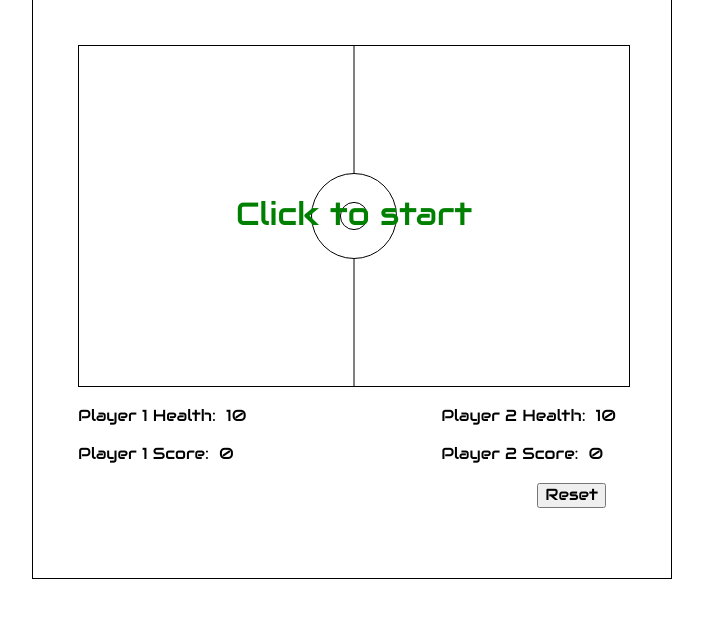
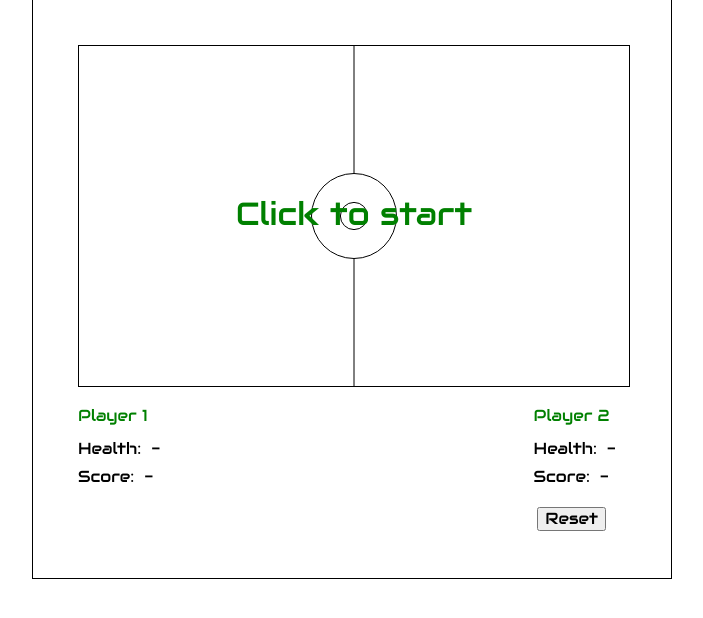
Before and after one commit to marktrevail/pong-game, a PHP site: page / in a window 1280 px wide. Shown: the part 121-739 px from the top of the page, without its empty margins (288-991 px from the left). Run offline with PHP 8.4, Linux system fonts and the light colour scheme.

Commit message:
Working v0.2 2 player

```diff
--- a/css/_base.css
+++ b/css/_base.css
@@ -22,8 +22,16 @@
   font-weight:normal;
 }
 
+h2{
+  font-size: 2em;
+  font-weight:normal;
+  color: green;
+  margin: 20px 0 5px 0;
+}
+
+
 #game-area span{
   font-size: 2em;
   font-weight:normal;
-  margin: 20px 10px 0 0;
+  margin: 10px 10px 0 0;
 }
--- a/index.html
+++ b/index.html
@@ -20,24 +20,26 @@
   <div id="points-container-all">
 
     <div class="points-container-player">
+      <h2>Player 1</h2>
       <div class="health-container">
-        <span>Player 1 Health:</span>
-        <span id="health-player-1">10</span>
+        <span>Health:</span>
+        <span id="health-player-1">-</span>
       </div>
       <div class="score-container">
-        <span>Player 1 Score:</span>
-        <span id="score-player-1">0</span>
+        <span>Score:</span>
+        <span id="score-player-1">-</span>
       </div>
     </div>
 
     <div class="points-container-player">
+      <h2>Player 2</h2>
       <div class="health-container">
-        <span>Player 2 Health:</span>
-        <span id="health-player-2">10</span>
+        <span>Health:</span>
+        <span id="health-player-2">-</span>
       </div>
       <div class="score-container">
-        <span>Player 2 Score:</span>
-        <span id="score-player-2">0</span>
+        <span>Score:</span>
+        <span id="score-player-2">-</span>
       </div>
     </div>
 
@@ -53,7 +55,7 @@
 
 <script src="https://code.jquery.com/jquery-3.4.1.min.js"
   integrity="sha256-CSXorXvZcTkaix6Yvo6HppcZGetbYMGWSFlBw8HfCJo=" crossorigin="anonymous"></script>
-  <script type="text/javascript" src="./js/canvas.js"></script>
+  <script type="text/javascript" src="./js/game-canvas.js"></script>
   <script type="text/javascript" src="./js/bat.js"></script>
   <script type="text/javascript" src="./js/ball.js"></script>
   <script type="text/javascript" src="./js/game-manager.js"></script>
--- a/js/ball.js
+++ b/js/ball.js
@@ -1,18 +1,24 @@
 class Ball {
-  constructor(context, radius, fillColor, xCenter, yCenter, xSpeed, ySpeed) {
+  constructor(context, radius, fillColor, xCenterInitial, yCenterInitial, xSpeedInitial, ySpeedInitial) {
     this.ctx = context;
     this.radius = radius;
     this.fillColor = fillColor;
-    this.xCenter = xCenter;
-    this.yCenter = yCenter;
-    this.xSpeed = xSpeed;
-    this.ySpeed = ySpeed;
+
+    this.xCenterInitial = xCenterInitial;
+    this.yCenterInitial = yCenterInitial;
+    this.xSpeedInitial = xSpeedInitial;
+    this.ySpeedInitial = ySpeedInitial;
+
+    this.xCenter = xCenterInitial;
+    this.yCenter = yCenterInitial;
+    this.xSpeed = xSpeedInitial;
+    this.ySpeed = ySpeedInitial;
 
     this.xLeft = this.xCenter - this.radius;
     this.xRight = this.xCenter + this.radius;
     this.yTop = this.yCenter - this.radius;
     this.yBottom = this.yCenter + this.radius;
-  }
+  };
 
   render() {
     this.ctx.beginPath();
@@ -32,4 +38,14 @@
     this.yBottom = this.yCenter + this.radius;
   }
 
+  resetSpeed() {
+    this.xSpeed = this.xSpeedInitial;
+    this.ySpeed = this.ySpeedInitial;
+  };
+
+  resetPos() {
+    this.xCenter = this.xCenterInitial;
+    this.yCenter = this.yCenterInitial;
+  }
+
 };
--- a/js/bat.js
+++ b/js/bat.js
@@ -1,14 +1,17 @@
 class Bat {
-  constructor(context, width, height, fillColor, xCenter, yCenter, health, ySpeedMax) {
+  constructor(context, width, height, fillColor, xCenterInitial, yCenterInitial, healthInitial, ySpeedMax) {
     this.ctx = context;
     this.width = width;
     this.height = height;
     this.fillColor = fillColor;
 
-    this.xCenter = xCenter;
-    this.yCenter = yCenter;
+    this.xCenterInitial = xCenterInitial;
+    this.yCenterInitial = yCenterInitial;
+    this.xCenter = xCenterInitial;
+    this.yCenter = yCenterInitial;
 
-    this.health = health;
+    this.healthInitial = healthInitial;
+    this.health = healthInitial;
     this.ySpeedMax = ySpeedMax;
 
     this.score = 0;
@@ -35,6 +38,13 @@
     this.xRight = this.xCenter + this.width/2;
     this.yTop = this.yCenter - this.height/2;
     this.yBottom = this.yCenter + this.height/2;
+  };
+
+  resetPos() {
+    this.xCenter = this.xCenterInitial;
+    this.yCenter = this.yCenterInitial;
+    this.xCenter = this.xCenterInitial;
+    this.yCenter = this.yCenterInitial;
   }
 
-}
+};
--- a/js/game-manager.js
+++ b/js/game-manager.js
@@ -17,6 +17,15 @@
     });
   };
 
+  calcBallYSpeedAdjuster(bat) {  // When hitting a bat, the ball's Y speed gets adjusted depending on WHERE it hits on the bat
+    let ySpeedAdjuster = ( (this.ball.yCenter - bat.yCenter) / bat.height ) * 1.2 * this.ball.xSpeed  // The 1.2 just makes the effect more extreme
+    if(this.ball.xSpeed < 0) {
+      return -ySpeedAdjuster;
+    } else {
+      return ySpeedAdjuster;
+    };
+  };
+
   updateBallSpeed() {
 
     // Check vs boundaries
@@ -32,7 +41,8 @@
          && (this.ball.yBottom >= this.player1.yTop && this.ball.yTop <= this.player1.yBottom)
          && this.ball.xSpeed < 0 )   // Travelling left (as don't want ball to get stuck between wall and bat)
          {
-      this.ball.xSpeed *= -1;
+      this.ball.xSpeed *= -1;  // Reverse direction of ball
+      this.ball.ySpeed += this.calcBallYSpeedAdjuster(this.player1);
     };
 
     // Check vs Player 2
@@ -41,6 +51,7 @@
          && this.ball.xSpeed >= 0 )   // Travelling right
          {
       this.ball.xSpeed *= -1;
+      this.ball.ySpeed += this.calcBallYSpeedAdjuster(this.player2);
     };
   };
 
@@ -93,6 +104,16 @@
     }
   }
 
+  resetHealths() {
+    this.player1.health = this.player1.healthInitial;
+    this.player2.health = this.player2.healthInitial;
+  }
+
+  resetScores() {
+    this.player1.score = 0;
+    this.player2.score = 0;
+  }
+
   renderHealthAndScore() {
     $("#health-player-1").html(this.player1.health);
     $("#health-player-2").html(this.player2.health);
@@ -103,22 +124,10 @@
   checkForWin() {
     if(this.player1.health === 0) {
       this.canvas.renderWinScreen("Player 2");
-      this.resetHealths();
     }
     if(this.player2.health === 0) {
       this.canvas.renderWinScreen("Player 1");
-      this.resetHealths();
     }
   }
 
-  resetHealths() {
-    this.player1.health = 10;  // TODO! Not hardcode max health
-    this.player2.health = 10;  // TODO! Not hardcode max health
-  }
-
-  resetScores() {
-    this.player1.score = 0;
-    this.player2.score = 0;
-  }
-
 };
--- a/js/main.js
+++ b/js/main.js
@@ -12,10 +12,10 @@
   // Set up a new game
   // --------------------------------------------------------------------------------------
 
-  // Create the game objects
-  var ball = new Ball(gameCanvas.ctx, 7, "green", gameCanvas.width/2, gameCanvas.height/2, 80, 20);
-  var player1 = new Bat(gameCanvas.ctx, 10, 50, "black", 15, gameCanvas.height/2, 10, 7);
-  var player2 = new Bat(gameCanvas.ctx, 10, 50, "black", gameCanvas.width - 15, gameCanvas.height/2, 10, 7);
+  // Create the game objects and initial positions & speeds
+  var ball = new Ball(gameCanvas.ctx, 7, "green", gameCanvas.width/2, gameCanvas.height/2, 3, 0);
+  var player1 = new Bat(gameCanvas.ctx, 10, 60, "black", 15, gameCanvas.height/2, 2, 5);
+  var player2 = new Bat(gameCanvas.ctx, 10, 60, "black", gameCanvas.width - 15, gameCanvas.height/2, 2, 5);
 
   var gameManager = new GameManager(gameCanvas, ball, player1, player2);
 
@@ -57,23 +57,35 @@
   // Create functions for Start next game, and Reset game
   // --------------------------------------------------------------------------------------
 
-  function startNextGame() {
-    doGameAnimation = true;
+  function resetForNextGame() {
     gameManager.resetHealths();
+    ball.resetSpeed();
+    ball.resetPos();
+    player1.resetPos();
+    player2.resetPos();
+
     gameManager.renderHealthAndScore();
+  }
 
-    gameCanvas.renderCountdown( );
-    setTimeout(()=>{window.requestAnimationFrame(gameAnimationStep)}, 1500);  // TODO! Fix this to use Promises or callbacks from countdown
-  };
-
-  function resetGame() {   // TODO! Doesn't work during countdown
+  function resetForNewGame() {
     doGameAnimation = false;
     gameManager.resetHealths();
     gameManager.resetScores();
+    ball.resetSpeed();
+    ball.resetPos();
+    player1.resetPos();
+    player2.resetPos();
+
     gameManager.renderHealthAndScore();
     gameCanvas.renderStartScreen();
-  }
+  };
 
+  function startNextGame() {
+    resetForNextGame();
+    doGameAnimation = true;
+    gameCanvas.renderCountdown();
+    setTimeout(()=>{window.requestAnimationFrame(gameAnimationStep)}, 1500);  // TODO! Fix this to use Promises or callbacks from countdown
+  };
 
   // --------------------------------------------------------------------------------------
   // Load the start screen, and allow starting the game on click!
@@ -81,7 +93,7 @@
 
   gameCanvas.renderStartScreen();
   $("#game-canvas").on("click", startNextGame);  // Set up START event listener (click on canvas)
-  $("#button-reset").on("click", resetGame);  // Set up RESET event listener (click on reset button)
+  $("#button-reset").on("click", resetForNewGame);  // Set up RESET event listener (click on reset button)
 
 
 
```
Also changed, not shown: css/_layout.css (indentation only), js/game-canvas.js (renamed from js/canvas.js).
